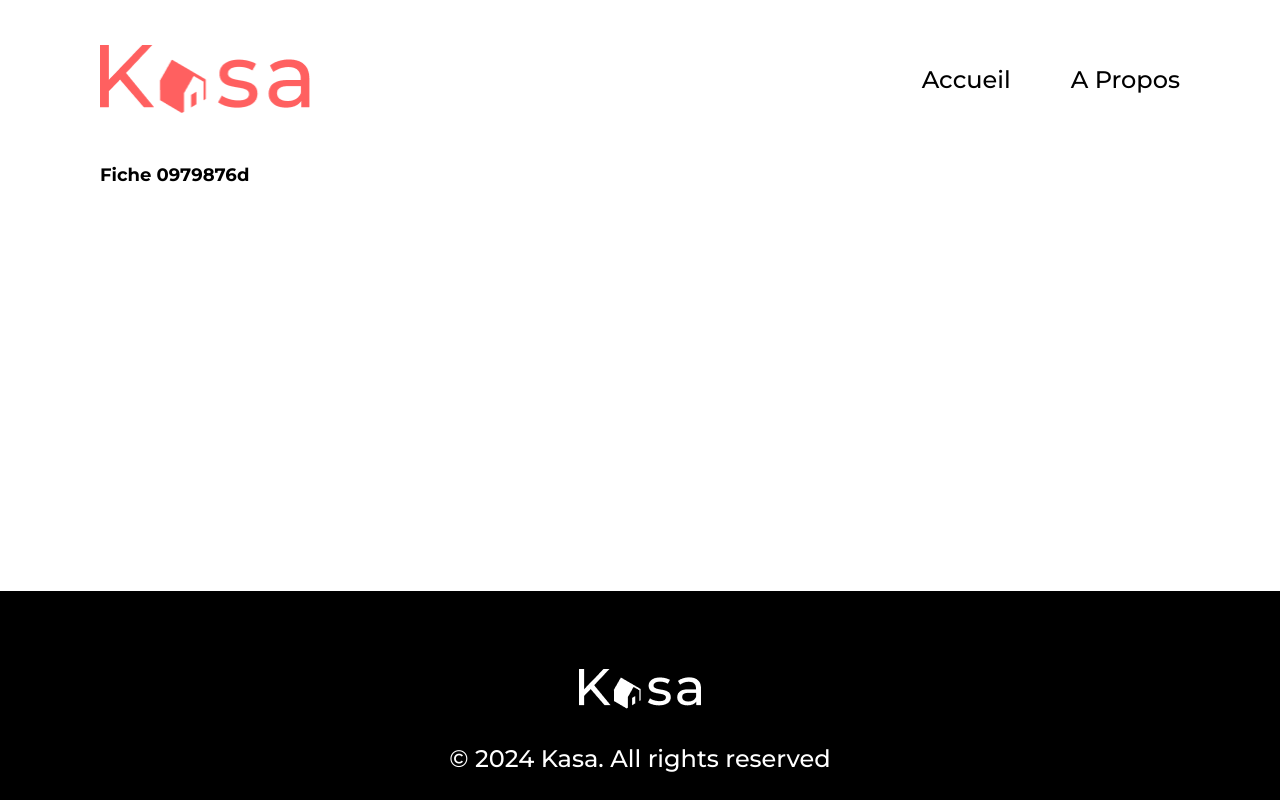
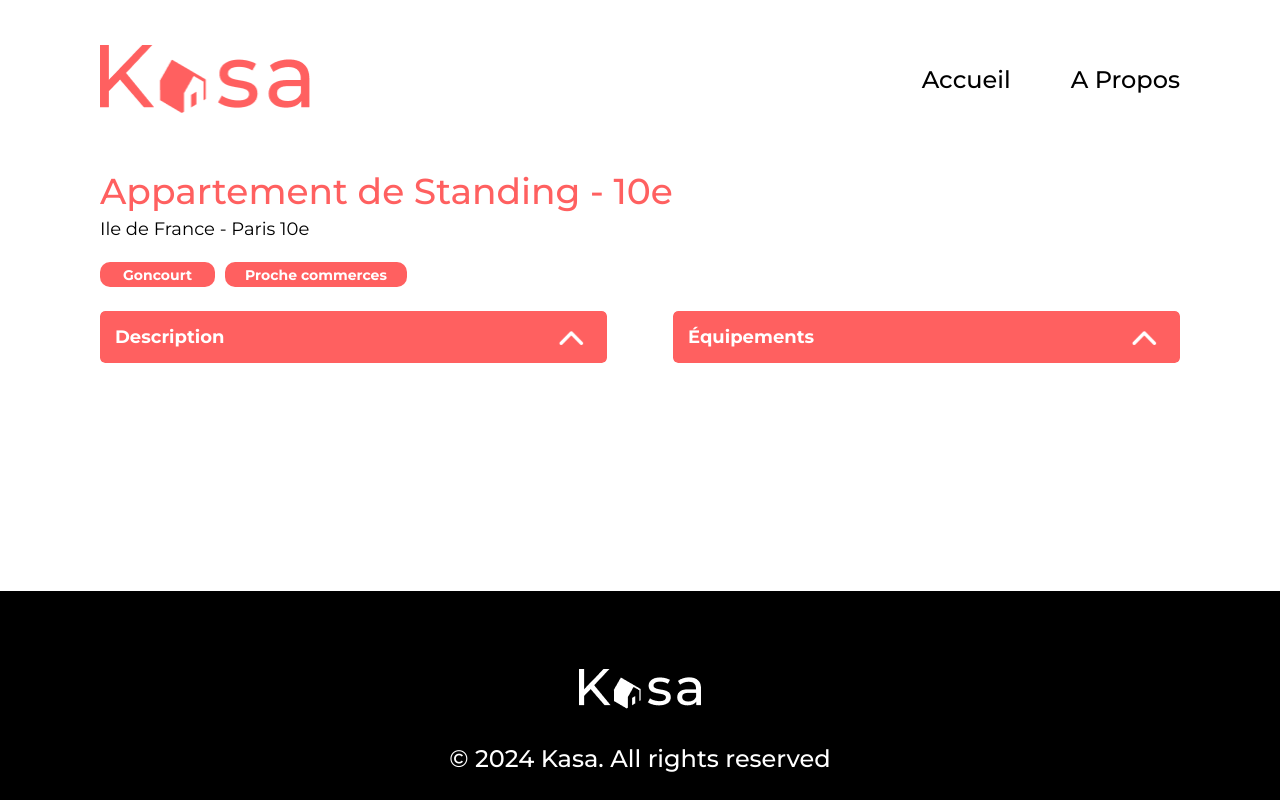
Before and after one commit to valleeriee/Kasa, a React (Create React App) app: page /fiche/0979876d in a window 1280 px wide. Built offline with nearby package versions, Linux system fonts and the light colour scheme.

Commit message:
Début de la page Fiche logement

```diff
--- a/src/components/Collapse.js
+++ b/src/components/Collapse.js
@@ -8,11 +8,19 @@ function Collapse(props) {
     const title = props.title ? <h2 className="tt-h2">{props.title}</h2> : ""
     const description = props.description ? <p className="paragraphe">{props.description}</p> : ""
 
+    const listeEquipements = props.equipments
+    const equipments = listeEquipements ? <ul className="paragraphe">
+            {listeEquipements.map((equipment, index) => (
+                <li key={`eqp-${index}`}>{equipment}</li>
+            ))}
+        </ul> : ""
+
     return (
         <div className="collapse" onClick={showDescription}>
             {title}
             <div className="clps-txt">
                 {description}
+                {equipments}
             </div>
         </div>
     );
--- a/src/pages/Fiche.js
+++ b/src/pages/Fiche.js
@@ -1,16 +1,36 @@
+import "../styles/fiche.scss"
 import { useParams } from 'react-router-dom'
 import data from '../datas/logements.json'
+import Collapse from "../components/Collapse"
 import Error from '../pages/Error'
 
 function Fiche() {
-    const logements = data.map(logement => logement.id);
+    const logements = data.map(logement => logement.id)
 
     const {idLogement} = useParams()
+
+    const indexLogement = logements.indexOf(`${idLogement}`)
+    const titleLogement = data[indexLogement].title
+    const locationLogement = data[indexLogement].location
+    const tagsLogement = data[indexLogement].tags
+    const descriptionLogement = data[indexLogement].description
+    const equipmentsLogement = data[indexLogement].equipments
+    console.log(equipmentsLogement)
 
     return (
         logements.includes(`${idLogement}`) ?
             <div className="page">
-                <h1>Fiche {idLogement}</h1>
+                <h1 className="tt-h1">{titleLogement}</h1>
+                <p className="paragraphe">{locationLogement}</p>
+                <ul className="tags">
+                    {tagsLogement.map((tag, index) => (
+                        <li key={`tag-${index}`}>{tag}</li>
+                    ))}
+                </ul>
+                <div className="details">
+                    <Collapse title="Description" description={descriptionLogement} />
+                    <Collapse title="Équipements" equipments={equipmentsLogement} />
+                </div>
             </div>
             : <Error />
     )
--- a/src/styles/Collapse.scss
+++ b/src/styles/Collapse.scss
@@ -7,10 +7,6 @@
     border-radius: 5px;
     overflow: hidden;
     transition: max-height 0.5s ease-out;
-
-    & + & {
-        margin-top: 30px;
-    }
 
     .tt-h2 {
         display: flex;
@@ -36,7 +32,7 @@
     }
 
     .paragraphe {
-        padding: 25px 28px 20px 20px;
+        padding: 20px 28px 20px 20px;
     }
 
     &.clps-open {
--- a/src/styles/apropos.scss
+++ b/src/styles/apropos.scss
@@ -1,4 +1,10 @@
 .about-list {
     width: 82.5%;
     margin: 38px auto;
+
+    .collapse {
+        & + & {
+            margin-top: 30px;
+        }
+    }
 }
--- /dev/null
+++ b/src/styles/fiche.scss
@@ -0,0 +1,35 @@
+@import './variables';
+
+.tt-h1 {
+    font-size: $font-size-h2;
+    color: $bg-titre-collapse;
+    font-weight: 500;
+    line-height: 51px;
+}
+
+.tags {
+    display: flex;
+    gap: 10px;
+    margin-top: 20px;
+
+    li {
+        display: flex;
+        align-items: center;
+        justify-content: center;
+        min-width: 115px;
+        height: 25px;
+        padding: 0 20px;
+        background-color: $bg-titre-collapse;
+        border-radius: 10px;
+        font-size: 14px;
+        color: $text-white;
+        font-weight: 700;
+    }
+}
+
+.details {
+    display: flex;
+    align-items: flex-start;
+    gap: 6.1%;
+    margin-top: 24px;
+}
```
